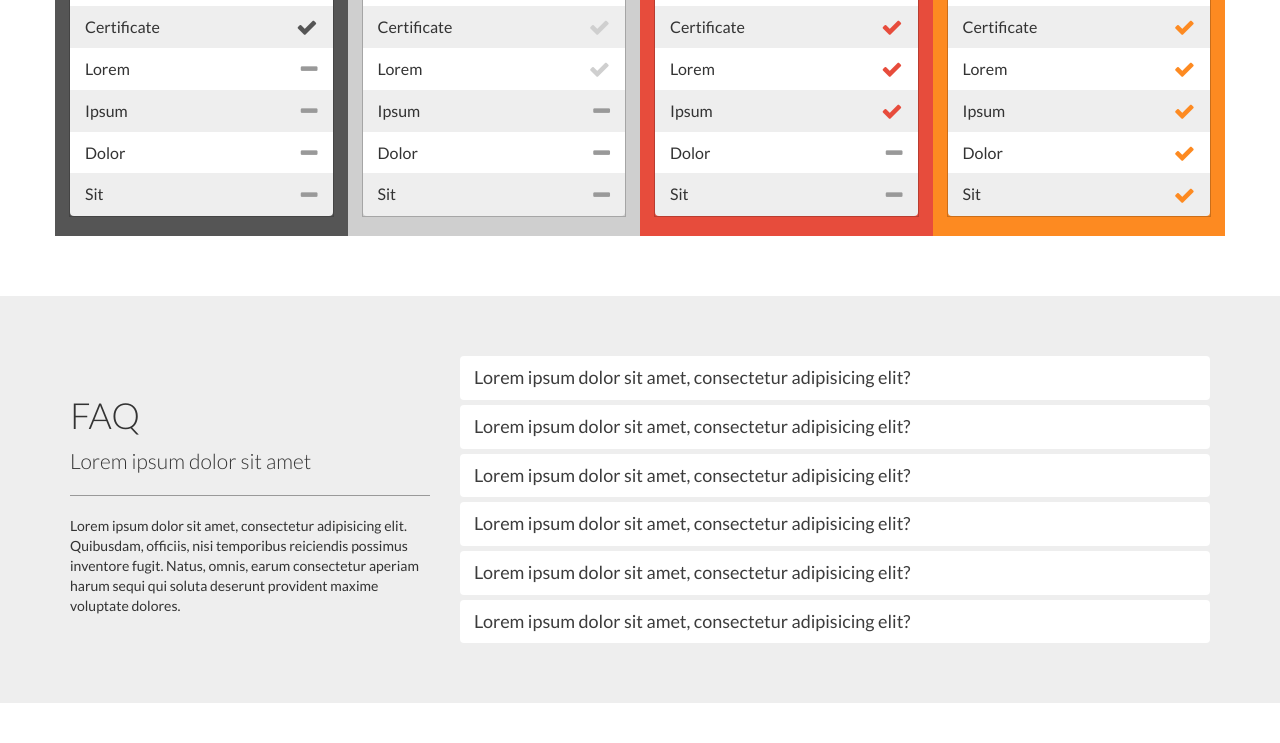
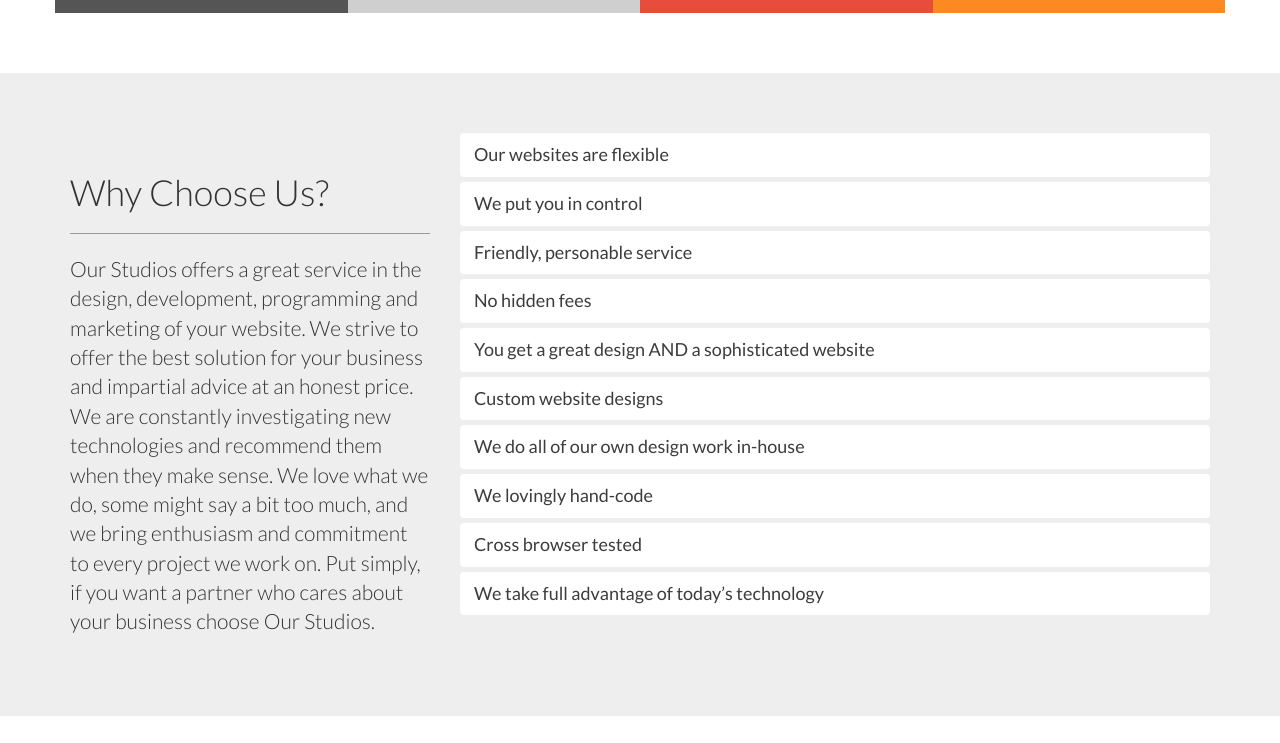
Before and after one commit to pipiy/business_event, a plain HTML site: page index.html in a window 1280 px wide. Shown: the part 3926-4669 px from the top of the page. Drawn offline with Linux system fonts and the light colour scheme; some packages are replaced by stand-ins of ours; a script that the page names is missing.

Commit message:
fill out our website

```diff
--- a/index.html
+++ b/index.html
@@ -52,7 +52,7 @@
               <li><a href="#speakers">Speakers</a></li>
               <li><a href="#price">Price</a></li>
               <li><a href="#faqSection">FAQ</a></li>
-              <li><a href="#ourLocation">Contacts</a></li>
+              <li><a href="#contact">Contacts</a></li>
             </ul>
           </div><!-- /.navbar-collapse -->
         </div><!-- /.container-fluid -->
@@ -218,26 +218,6 @@
                 <a href="flockapital.html" class="project-thumbnail"><img src="images/flockapital.png"></a>
               </article>
             </div>
-            <div class="col-sm-3 col-xs-6 wow fadeInDown" data-wow-delay="1.8s">
-              <article class="project">
-                <a href="single-work.html" class="project-thumbnail"><img src="images/shot-8.png"></a>
-              </article>
-            </div>
-            <div class="col-sm-3 col-xs-6 wow fadeInDown" data-wow-delay="2s">
-              <article class="project">
-                <a href="single-work.html" class="project-thumbnail"><img src="images/shot-7.png"></a>
-              </article>
-            </div>
-            <div class="col-sm-3 col-xs-6 wow fadeInDown" data-wow-delay="2.2s">
-              <article class="project">
-                <a href="single-work.html" class="project-thumbnail"><img src="images/shot-3.png"></a>
-              </article>
-            </div>
-            <div class="col-sm-3 col-xs-6 wow fadeInDown" data-wow-delay="2.4s">
-              <article class="project">
-                <a href="single-work.html" class="project-thumbnail"><img src="images/shot-2.png"></a>
-              </article>
-            </div>
           </div>
         </div>
       </div>
@@ -263,7 +243,7 @@
                 <h1>Alexander Korsak</h1>
                 <p class="lead">Ruby On Rails, Javascript Developer</p>
                 <a href="https://www.facebook.com/alexander.korsak" target="_blank"><i class="fa fa-facebook"></i></a>
-                <a href="https://plus.google.com/u/0/+AlexanderKorsa" target="_blank"><i class="fa fa-google-plus"></i></a>
+                <a href="https://plus.google.com/u/0/+AlexanderKorsak" target="_blank"><i class="fa fa-google-plus"></i></a>
                 <a href="https://www.linkedin.com/profile/view?id=36181898" target="_blank"><i class="fa fa-linkedin"></i></a>
               </div>
             </div>
@@ -522,59 +502,98 @@
       <div class="container">
         <div class="row">
           <div class="col-md-4 wow fadeInLeft">
-            <h1>FAQ</h1>
-            <p class="lead">Lorem ipsum dolor sit amet</p>
+            <div class="section-heading">
+              <h1>Why Choose Us?</h1>
+            </div>
             <hr>
-            <p>Lorem ipsum dolor sit amet, consectetur adipisicing elit. Quibusdam, officiis, nisi temporibus reiciendis possimus inventore fugit. Natus, omnis, earum consectetur aperiam harum sequi qui soluta deserunt provident maxime voluptate dolores.</p>
+            <p class="lead">Our Studios offers a great service in the design, development, programming and marketing of your website.
+
+            We strive to offer the best solution for your business and impartial advice at an honest price. We are constantly investigating new technologies and recommend them when they make sense.
+
+            We love what we do, some might say a bit too much, and we bring enthusiasm and commitment to every project we work on.
+
+            Put simply, if you want a partner who cares about your business choose Our Studios.</p>
           </div>
           <div class="col-md-8 wow fadeInRight">
             <div class="panel-group" id="faq">
               <div class="panel">
                 <a data-toggle="collapse" data-parent="#faq" href="#faq1">
-                  Lorem ipsum dolor sit amet, consectetur adipisicing elit?
+                  Our websites are flexible
                 </a>
                 <div id="faq1" class="panel-collapse collapse">
-                  <p>Lorem ipsum dolor sit amet, consectetur adipisicing elit. Cumque, perferendis facere non laudantium nostrum odit corporis repudiandae voluptas dolorem consequuntur! Assumenda, eveniet, voluptates quos id at facilis perferendis obcaecati recusandae?</p>
+                  <p>New functionality can be added seamlessly and quickly without reinventing the wheel. What does this mean for you? Faster turnaround times and lower costs since it takes us less time to implement complex features.</p>
                 </div>
               </div>
               <div class="panel">
                 <a data-toggle="collapse" data-parent="#faq" href="#faq2">
-                  Lorem ipsum dolor sit amet, consectetur adipisicing elit?
+                  We put you in control
                 </a>
                 <div id="faq2" class="panel-collapse collapse">
-                  <p>Lorem ipsum dolor sit amet, consectetur adipisicing elit. Cumque, perferendis facere non laudantium nostrum odit corporis repudiandae voluptas dolorem consequuntur! Assumenda, eveniet, voluptates quos id at facilis perferendis obcaecati recusandae?</p>
+                  <p>Every website comes with a password-protected control panel so you can keep your website updated on your schedule. Simply login and change your pages!</p>
                 </div>
               </div>
               <div class="panel">
                 <a data-toggle="collapse" data-parent="#faq" href="#faq3">
-                  Lorem ipsum dolor sit amet, consectetur adipisicing elit?
+                  Friendly, personable service
                 </a>
                 <div id="faq3" class="panel-collapse collapse">
-                  <p>Lorem ipsum dolor sit amet, consectetur adipisicing elit. Cumque, perferendis facere non laudantium nostrum odit corporis repudiandae voluptas dolorem consequuntur! Assumenda, eveniet, voluptates quos id at facilis perferendis obcaecati recusandae?</p>
+                  <p>100% of our business is from word-of-mouth and repeat business. </p>
                 </div>
               </div>
               <div class="panel">
                 <a data-toggle="collapse" data-parent="#faq" href="#faq4">
-                  Lorem ipsum dolor sit amet, consectetur adipisicing elit?
+                  No hidden fees
                 </a>
                 <div id="faq4" class="panel-collapse collapse">
-                  <p>Lorem ipsum dolor sit amet, consectetur adipisicing elit. Cumque, perferendis facere non laudantium nostrum odit corporis repudiandae voluptas dolorem consequuntur! Assumenda, eveniet, voluptates quos id at facilis perferendis obcaecati recusandae?</p>
+                  <p>We tell you the costs upfront with our detailed proposals; we want all of us to have the same expectations for your project.</p>
                 </div>
               </div>
               <div class="panel">
                 <a data-toggle="collapse" data-parent="#faq" href="#faq5">
-                  Lorem ipsum dolor sit amet, consectetur adipisicing elit?
+                  You get a great design AND a sophisticated website
                 </a>
                 <div id="faq5" class="panel-collapse collapse">
-                  <p>Lorem ipsum dolor sit amet, consectetur adipisicing elit. Cumque, perferendis facere non laudantium nostrum odit corporis repudiandae voluptas dolorem consequuntur! Assumenda, eveniet, voluptates quos id at facilis perferendis obcaecati recusandae?</p>
+                  <p>Why have a high-tech website with all the bells and whistles that looks only mediocre, or vice versa?</p>
                 </div>
               </div>
               <div class="panel">
                 <a data-toggle="collapse" data-parent="#faq" href="#faq6">
-                  Lorem ipsum dolor sit amet, consectetur adipisicing elit?
+                  Custom website designs
                 </a>
                 <div id="faq6" class="panel-collapse collapse">
-                  <p>Lorem ipsum dolor sit amet, consectetur adipisicing elit. Cumque, perferendis facere non laudantium nostrum odit corporis repudiandae voluptas dolorem consequuntur! Assumenda, eveniet, voluptates quos id at facilis perferendis obcaecati recusandae?</p>
+                  <p>Need a unique design for your website? We actually listen to your ideas and create your website design especially for you, based on your input.</p>
+                </div>
+              </div>
+              <div class="panel">
+                <a data-toggle="collapse" data-parent="#faq" href="#faq7">
+                  We do all of our own design work in-house
+                </a>
+                <div id="faq7" class="panel-collapse collapse">
+                  <p>Since we don’t contract any part of our services we don’t have to pay a middleman, so we can pass on lower rates to you!</p>
+                </div>
+              </div>
+              <div class="panel">
+                <a data-toggle="collapse" data-parent="#faq" href="#faq8">
+                  We lovingly hand-code
+                </a>
+                <div id="faq8" class="panel-collapse collapse">
+                  <p>Why does this matter? Because software programs that generate HTML also generate unnecessary code in the process. This bulky code produces slower websites, makes them more difficult to maintain, less search-engine-friendly and less accessible to those using mobile devices or assistive technologies. Hand coding produces much more efficient code and gives us ultimate control over the details of your website. For you this means your website will be faster, easier to maintain, search-engine-friendly and cross-browser compatible.</p>
+                </div>
+              </div>
+              <div class="panel">
+                <a data-toggle="collapse" data-parent="#faq" href="#faq9">
+                  Cross browser tested
+                </a>
+                <div id="faq9" class="panel-collapse collapse">
+                  <p>We’ll make sure your website looks good in the latest versions of the major web browsers.</p>
+                </div>
+              </div>
+              <div class="panel">
+                <a data-toggle="collapse" data-parent="#faq" href="#faq10">
+                  We take full advantage of today’s technology
+                </a>
+                <div id="faq10" class="panel-collapse collapse">
+                  <p>Technology is a wonderful thing and it allows us to successfully work remotely with clients across the country. That means we don’t have to pay for a fancy office, and neither do you.</p>
                 </div>
               </div>
             </div>
@@ -623,6 +642,7 @@
       </div>
     </div>
     <!-- Modal -->
+    <div id="contact">
       <div class="modal fade" id="myModal" tabindex="-1" role="dialog" aria-labelledby="myModalLabel" aria-hidden="true">
         <div class="modal-dialog">
           <div class="modal-content">
@@ -662,6 +682,7 @@
             <div class="modal-footer">
               <div class="col-social-icons btn-margin-center">
                 <a href="#" class="btn btn-live btn-lg btn-margin-top"><i class="fa fa-external-link"></i> Send message</a>
+              </div>
             </div>
           </div>
         </div>
```
Also changed, not shown: images/force-team-3.png (added), images/force-team-4.png (added), images/force-team-5.png (added), images/force-team-6.png (added), images/force-team-7.png (added). Lines whose indentation alone changed are shown as unchanged.
